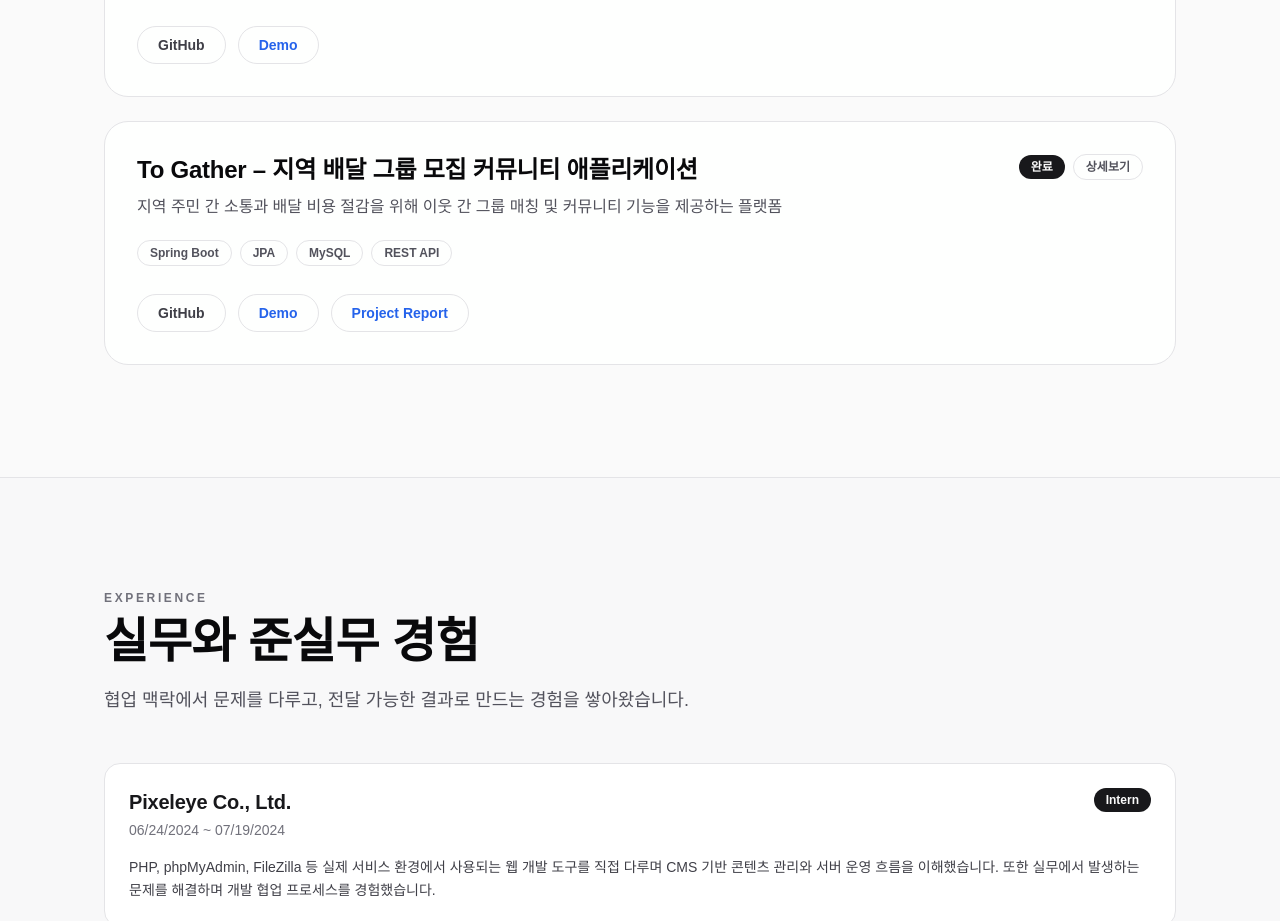
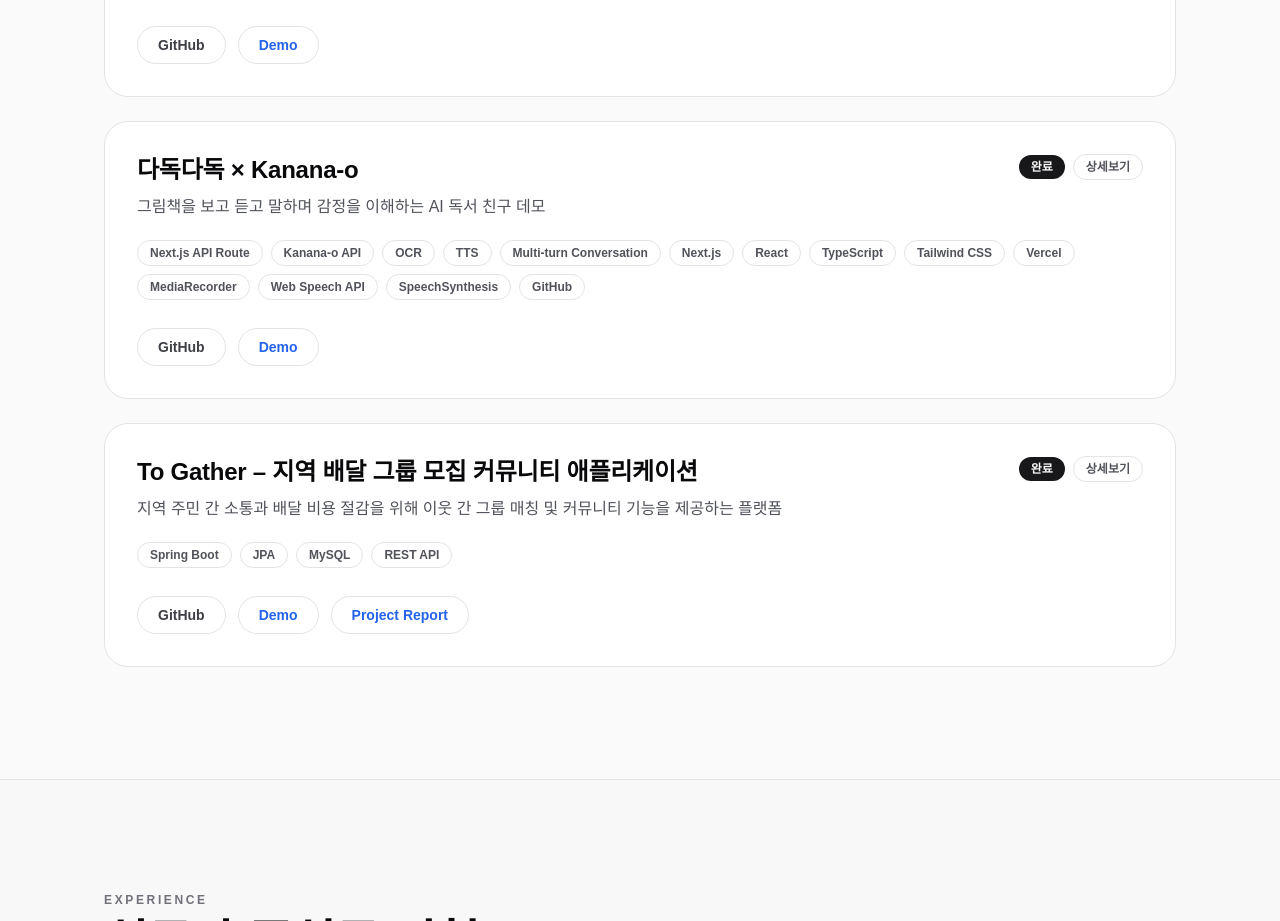
Before and after one commit to mk-isos/markus-portfolio, a Next.js app: page / in a window 1280 px wide. Shown: the part 3040-3961 px from the top of the page. Built offline with nearby package versions, Linux system fonts and the light colour scheme.

Commit message:
260519 feat(projects): add Dadokdadok × Kanana-o project data

```diff
--- a/src/data/portfolio.ts
+++ b/src/data/portfolio.ts
@@ -294,6 +294,112 @@ export const projects: Project[] = [
     ],
     githubUrl: "https://github.com/Co-Labor-Project",
     demoUrl: "https://www.youtube.com/watch?v=qejuaeaR0eI",
+    status: text("완료", "Completed"),
+  },
+  {
+    name: "다독다독 × Kanana-o",
+    oneLiner: text(
+      "그림책을 보고 듣고 말하며 감정을 이해하는 AI 독서 친구 데모",
+      "AI reading companion demo that helps children understand emotions through picture books",
+    ),
+    overview: text(
+      "Kanana-o 옴니모달 API를 활용해 발달장애 아동이 그림책을 보고 듣고 말하며 감정을 이해할 수 있도록 돕는 AI 독서 친구 데모 프로젝트입니다. 그림책 이미지 분석 OCR 기반 원문 추출 기초 표준 심화 수준별 문장 변환 TTS 기반 읽어주기 멀티턴 대화 보호자 리포트 기능을 실제 웹앱 형태로 구현했습니다.",
+      "An AI reading companion demo built with Kanana-o multimodal API to help children understand emotions through picture books. The project includes image-based OCR analysis, reading-level adaptation, TTS storytelling, multi-turn conversation, and parent reports in a real web application flow.",
+    ),
+    role: [
+      text("서비스 기획 및 UX 설계", "Service planning and UX design"),
+      text(
+        "Kanana-o API 연동 및 멀티턴 대화 구현",
+        "Kanana-o API integration and multi-turn conversation implementation",
+      ),
+      text(
+        "Next.js 기반 프론트엔드 개발 및 배포",
+        "Frontend development and deployment with Next.js",
+      ),
+      text(
+        "Prompt Engineering 및 fallback 구조 설계",
+        "Prompt engineering and fallback architecture design",
+      ),
+    ],
+    features: [
+      text("그림책 이미지 기반 OCR 및 장면 분석", "OCR and scene understanding from picture-book images"),
+      text("기초 / 표준 / 심화 수준별 문장 변환", "Reading-level adaptation (basic / standard / advanced)"),
+      text("Kanana TTS 기반 이야기 읽어주기", "Kanana TTS powered storytelling"),
+      text("음성 답변 기반 멀티턴 대화", "Multi-turn conversation with voice input"),
+      text("보호자용 독서 활동 리포트 생성", "Parent activity report generation"),
+      text("모바일 환경 최적화 및 fallback UX 설계", "Mobile-first UX and fallback architecture"),
+    ],
+    techStack: {
+      backend: ["Next.js API Route"],
+      ai: ["Kanana-o API", "OCR", "TTS", "Multi-turn Conversation"],
+      frontend: ["Next.js", "React", "TypeScript", "Tailwind CSS"],
+      infra: ["Vercel"],
+      tools: ["MediaRecorder", "Web Speech API", "SpeechSynthesis", "GitHub"],
+    },
+    contributions: [
+      text(
+        "발달장애 아동 대상 AI 독서 친구 서비스 UX 설계",
+        "Designed an AI reading companion UX for children with developmental disabilities",
+      ),
+      text(
+        "그림책 기반 멀티턴 대화 흐름 및 상태 관리 구현",
+        "Implemented picture-book based multi-turn conversation flow and state management",
+      ),
+      text(
+        "Kanana-o API 기반 OCR / TTS / 질문 생성 기능 연동",
+        "Integrated OCR, TTS, and question generation using Kanana-o API",
+      ),
+      text("모바일 환경 음성 fallback 및 오디오 UX 최적화", "Optimized mobile audio UX with fallback handling"),
+      text("Vercel 기반 실제 배포 및 GitHub 문서화", "Deployed on Vercel and documented project on GitHub"),
+    ],
+    troubleshooting: [
+      {
+        title: text("모바일 음성 UX 충돌 문제", "Mobile audio UX conflict issue"),
+        problem: text(
+          "모바일 브라우저에서 TTS 화면 녹화 MediaRecorder가 동시에 실행될 때 음성이 끊기거나 충돌하는 문제가 발생했습니다.",
+          "Audio conflicts occurred when TTS, screen recording, and MediaRecorder were used simultaneously on mobile browsers.",
+        ),
+        solution: [
+          text("SpeechSynthesis fallback 추가", "Added SpeechSynthesis fallback"),
+          text("Audio Mode Standard 테스트", "Tested Standard audio mode"),
+          text("읽어주기 중복 실행 방지", "Prevented duplicated TTS execution"),
+        ],
+        result: [
+          text(
+            "모바일 환경에서 더 안정적인 음성 대화 UX 확보",
+            "Improved mobile audio stability",
+          ),
+          text("TTS 실패 시 fallback 유지", "Maintained TTS fallback"),
+          text(
+            "데모 영상 촬영 가능 상태 개선",
+            "Enabled stable demo recording workflow",
+          ),
+        ],
+      },
+    ],
+    achievement: [
+      text("Kanana-o API 기반 AI 독서 친구 MVP 실제 배포 완료", "Successfully deployed an AI reading companion MVP using Kanana-o API"),
+      text(
+        "이미지·음성·멀티턴 대화를 결합한 옴니모달 서비스 흐름 구현",
+        "Implemented an omni-modal service flow combining image, voice, and multi-turn conversation",
+      ),
+    ],
+    learnings: [
+      text(
+        "옴니모달 AI 서비스에서는 기능보다 사용자 경험 설계가 더 중요하다는 점을 배웠습니다.",
+        "Learned that UX design is more important than isolated AI features in omni-modal services.",
+      ),
+      text(
+        "실제 AI 서비스에서는 fallback 구조와 안정성이 필수라는 점을 경험했습니다.",
+        "Experienced the importance of fallback architecture and stability in real AI services.",
+      ),
+      text(
+        "멀티턴 대화 상태 관리와 음성 UX 설계의 복잡성을 직접 체감했습니다.",
+        "Learned the complexity of multi-turn conversation state management and voice UX design.",
+      ),
+    ],
+    githubUrl: "https://github.com/mk-isos/dadokdadok-kanana",
+    demoUrl: "https://dadokdadok-kanana.vercel.app",
     status: text("완료", "Completed"),
   },
   {
```
